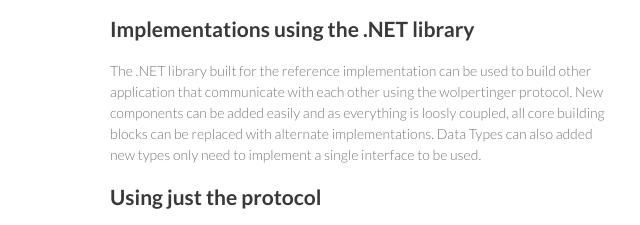
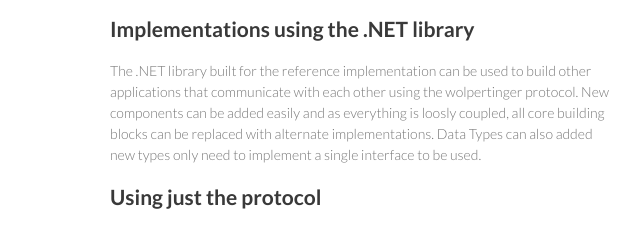
Before and after one commit to ap0llo/wolpertinger, a plain HTML site: page index.html in a window 1280 px wide. Shown: the part 353-578 px from the top of the page, 460-1100 px from the left. Drawn offline with Linux system fonts and the light colour scheme.

Commit message:
Fixed typo in default page

```diff
--- a/index.html
+++ b/index.html
@@ -38,7 +38,7 @@
           </p>
           <h2>Implementations using the .NET library</h2>
           <p>
-          The .NET library built for the reference implementation can be used to build other application that communicate with each other using the wolpertinger protocol. New components can be added easily and as everything is loosly coupled, all core building blocks can be replaced with alternate implementations.
+          The .NET library built for the reference implementation can be used to build other applications that communicate with each other using the wolpertinger protocol. New components can be added easily and as everything is loosly coupled, all core building blocks can be replaced with alternate implementations.
 
           Data Types can also added new types only need to implement a single interface to be used.
           </p>
```
